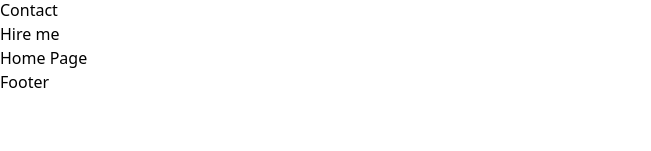
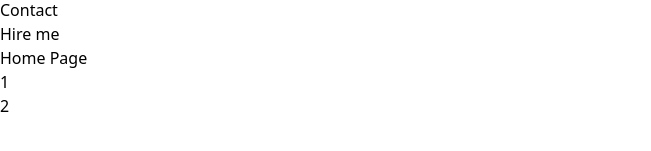
Before and after one commit to AmanBhatt0910/portfolio, a React (Vite) app: page / in a window 1280 px wide. Shown: the part 341-492 px from the top of the page, without its empty margins (0-651 px from the left). Built offline with nearby package versions, Linux system fonts and the light colour scheme.

Commit message:
nothing changed

```diff
--- a/src/components/organisms/Footer.jsx
+++ b/src/components/organisms/Footer.jsx
@@ -4,7 +4,8 @@ export default function Footer() {
     return(
         <>
             <div className="text-xl">
-                Footer
+                <div>1</div>
+                <div>2</div>
             </div>
         </>
     )
```
